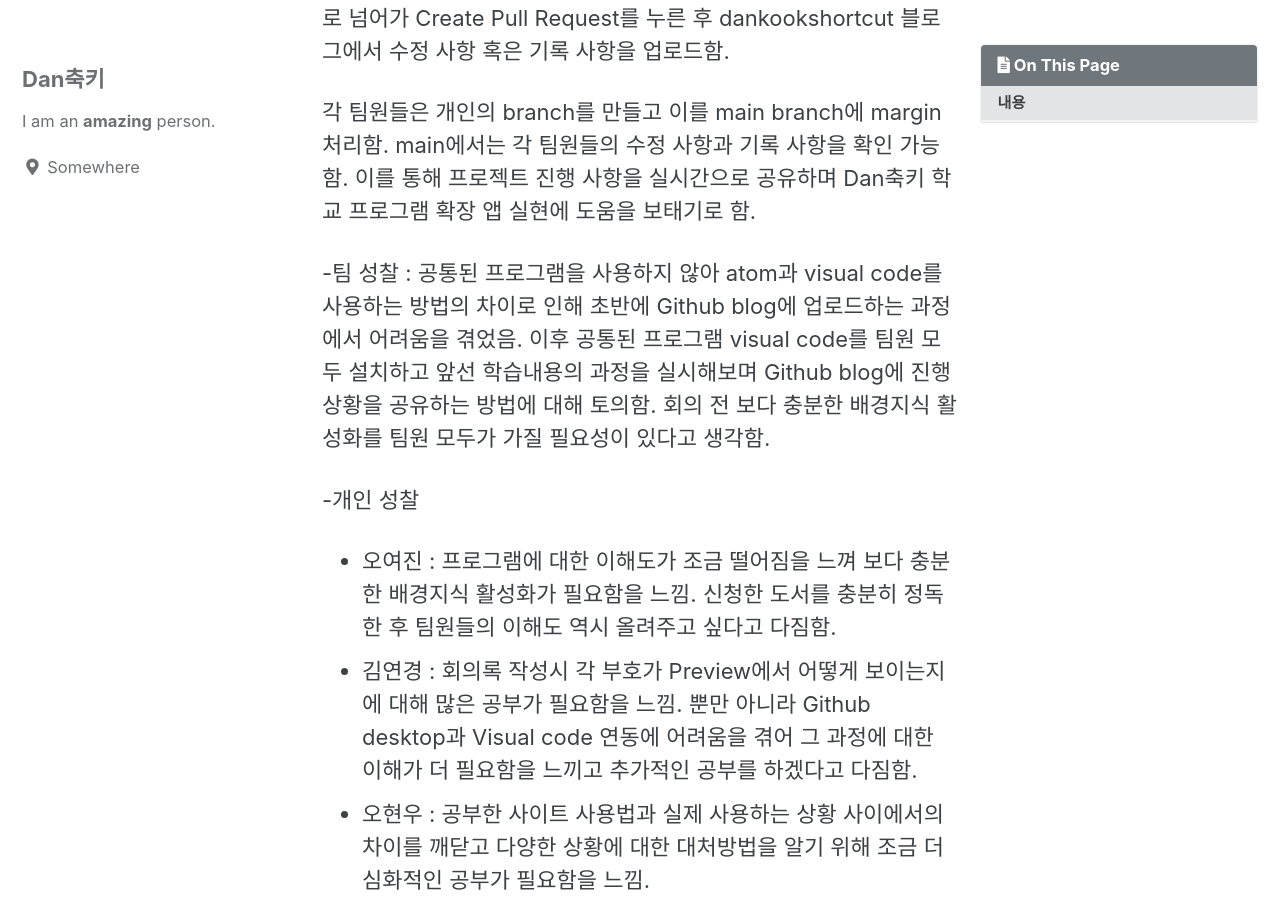
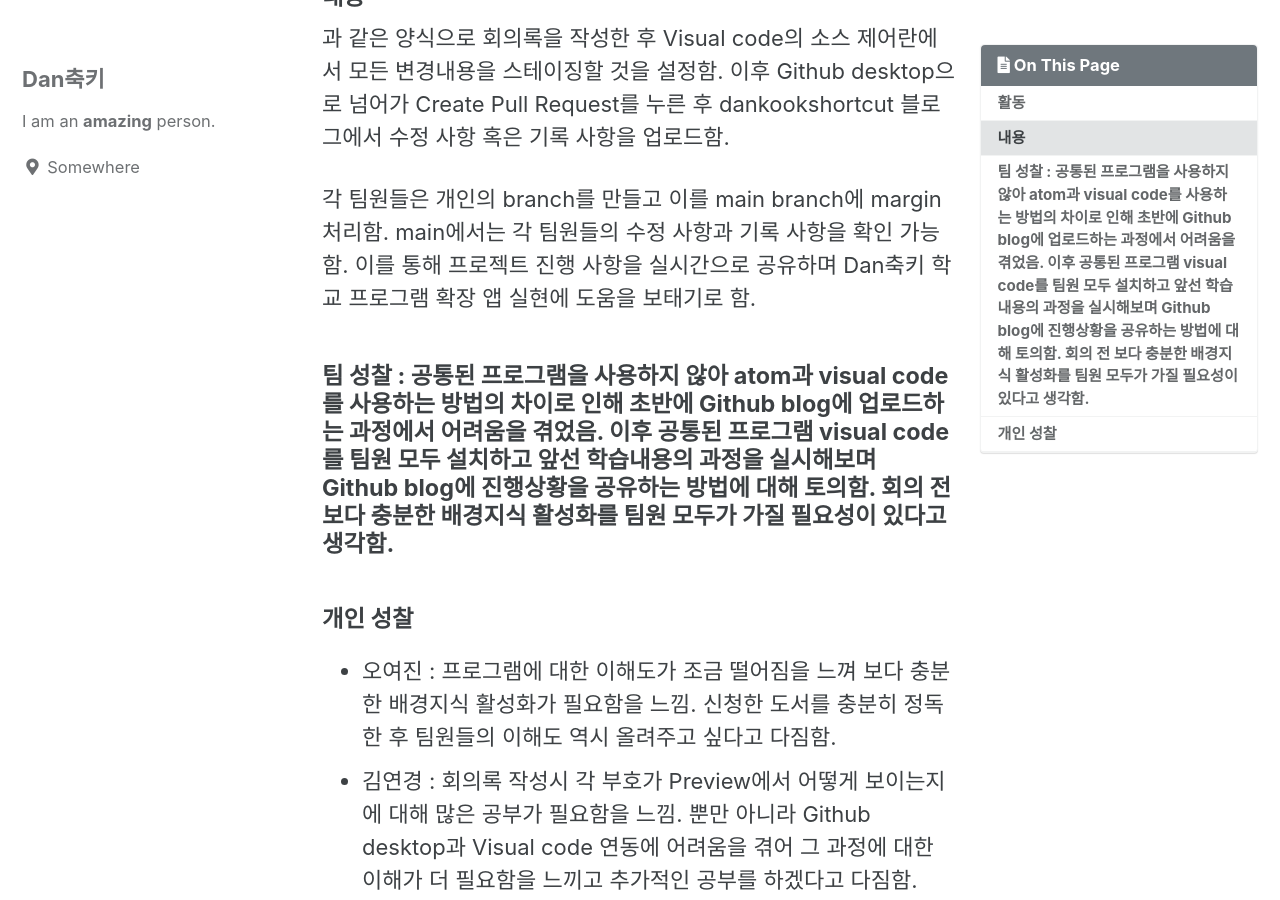
Before and after one commit to yeojinoh/dankookshortcut.github.io, a Jekyll site: the page built from _posts/2021-09-24-제2차회의.md, in a window 1280 px wide and 900 px high, scrolled down 1111 px. Built offline with Jekyll 4.4.1, drawn with Linux system fonts in a browser that asks for light colours; cached includes are drawn as plain includes; comment, search, counter and statistics services are not loaded.

Commit message:
Update 2021-09-24-제2차회의.md

```diff
--- a/_posts/2021-09-24-제2차회의.md
+++ b/_posts/2021-09-24-제2차회의.md
@@ -12,6 +12,8 @@ sidebar_main : true
 date : 2021-09-24
 last modified_at: 2021-09-24
 ---
+#### 활동
+
 Dan축키 (학교 홈페이지 확장) 앱 실현을 위한 기본 프로그램 공유 및 설치
 HTML, CSS를 활용하여 Manifest File의 기본적 토대를 구상함
 
@@ -45,9 +47,9 @@ last_modified_at: 2021-09-15
 main에서는 각 팀원들의 수정 사항과 기록 사항을 확인 가능함.
 이를 통해 프로젝트 진행 사항을 실시간으로 공유하며 Dan축키 학교 프로그램 확장 앱 실현에 도움을 보태기로 함.
 
--팀 성찰 : 공통된 프로그램을 사용하지 않아 atom과 visual code를 사용하는 방법의 차이로 인해 초반에 Github blog에 업로드하는 과정에서 어려움을 겪었음. 이후 공통된 프로그램 visual code를 팀원 모두 설치하고 앞선 학습내용의 과정을 실시해보며 Github blog에 진행상황을 공유하는 방법에 대해 토의함. 회의 전 보다 충분한 배경지식 활성화를 팀원 모두가 가질 필요성이 있다고 생각함.
+#### 팀 성찰 : 공통된 프로그램을 사용하지 않아 atom과 visual code를 사용하는 방법의 차이로 인해 초반에 Github blog에 업로드하는 과정에서 어려움을 겪었음. 이후 공통된 프로그램 visual code를 팀원 모두 설치하고 앞선 학습내용의 과정을 실시해보며 Github blog에 진행상황을 공유하는 방법에 대해 토의함. 회의 전 보다 충분한 배경지식 활성화를 팀원 모두가 가질 필요성이 있다고 생각함.
 
--개인 성찰
+#### 개인 성찰
 * 오여진 : 프로그램에 대한 이해도가 조금 떨어짐을 느껴 보다 충분한 배경지식 활성화가 필요함을 느낌. 신청한 도서를 충분히 정독한 후 팀원들의 이해도 역시 올려주고 싶다고 다짐함.
 * 김연경 : 회의록 작성시 각 부호가 Preview에서 어떻게 보이는지에 대해 많은 공부가 필요함을 느낌. 뿐만 아니라 Github desktop과 Visual code 연동에 어려움을 겪어 그 과정에 대한 이해가 더 필요함을 느끼고 추가적인 공부를 하겠다고 다짐함.
 * 오현우 : 공부한 사이트 사용법과 실제 사용하는 상황 사이에서의 차이를 깨닫고 다양한 상황에 대한 대처방법을 알기 위해 조금 더 심화적인 공부가 필요함을 느낌.
```
